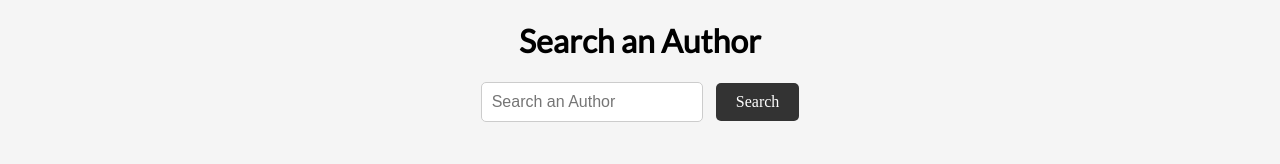
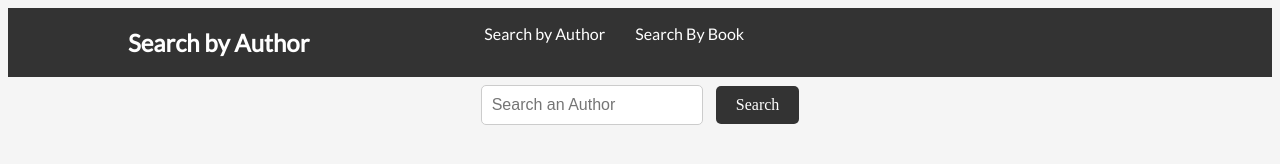
Before and after one commit to Eve-Drake/Book-search-js, a website built with Vite: page index.html in a window 1280 px wide. Built offline with nearby package versions, Linux system fonts and the light colour scheme; a web font is replaced by a local one.

```diff
--- a/index.html
+++ b/index.html
@@ -9,7 +9,15 @@
   </head>
   <body id="body">
     <main>
-      <h1>Search an Author</h1>
+      <nav id="navbar">
+        <h1>Search by Author</h1>
+        <ul>
+          <li><a href="index.html">Search by Author</a> </li>
+          <li><a href=byBook.html>Search By Book</a> </li>
+        </ul>
+      </nav>
+
+
       <div id="search">
         <input id="authorName" placeholder="Search an Author"/>
         <button onclick="authorSearch()">Search</button>
--- a/main.js
+++ b/main.js
@@ -86,11 +86,13 @@
   }
 }
 
-
 function reset(){
   genresDisplay.innerHTML = ''
   nameDisplay.innerHTML = ''
   dobDisplay.innerHTML = ''
   topWorkDisplay.innerHTML = ''
+}
+
+function getMoreWorkd(){
 
 }
--- a/styles.css
+++ b/styles.css
@@ -7,6 +7,7 @@
 
 #search{
   text-align: center;
+  padding: 0.5rem;
 }
 
 #authorName{
@@ -105,3 +106,28 @@
   background-color: #F5F5F5;
   font-family: 'Lato', sans-serif;
 }
+
+#navbar{
+  background-color: #333;
+  color: #fff;
+  overflow: hidden;
+  display: grid;
+  grid-template-columns: 1fr 1fr 1fr;
+}
+
+#navbar ul{
+  list-style: none;
+  display: flex;
+  margin-right: 15px;
+}
+
+#navbar li a{
+text-decoration: none;
+color: #fff;
+padding: 10px 15px;
+}
+
+#navbar li a:hover{
+  background-color: #555;
+  border-radius: 5px;
+  }
```
Also changed, not shown: byBook.html (added, +21 -0 lines).
